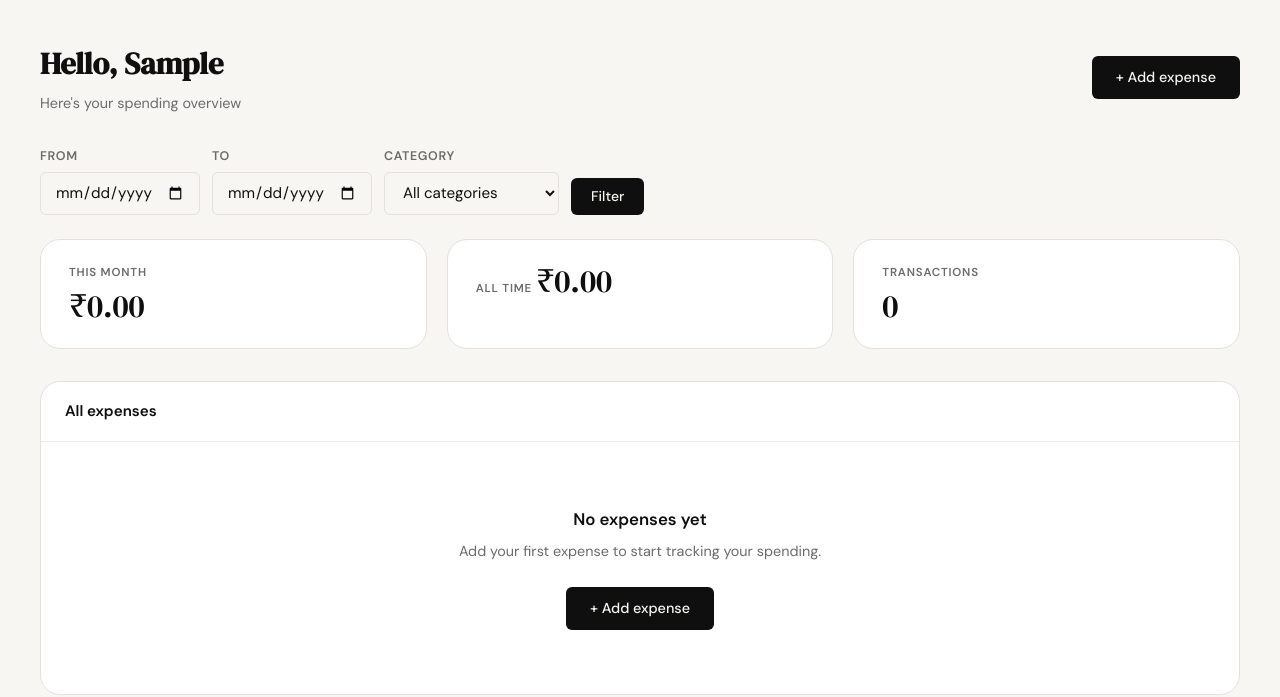
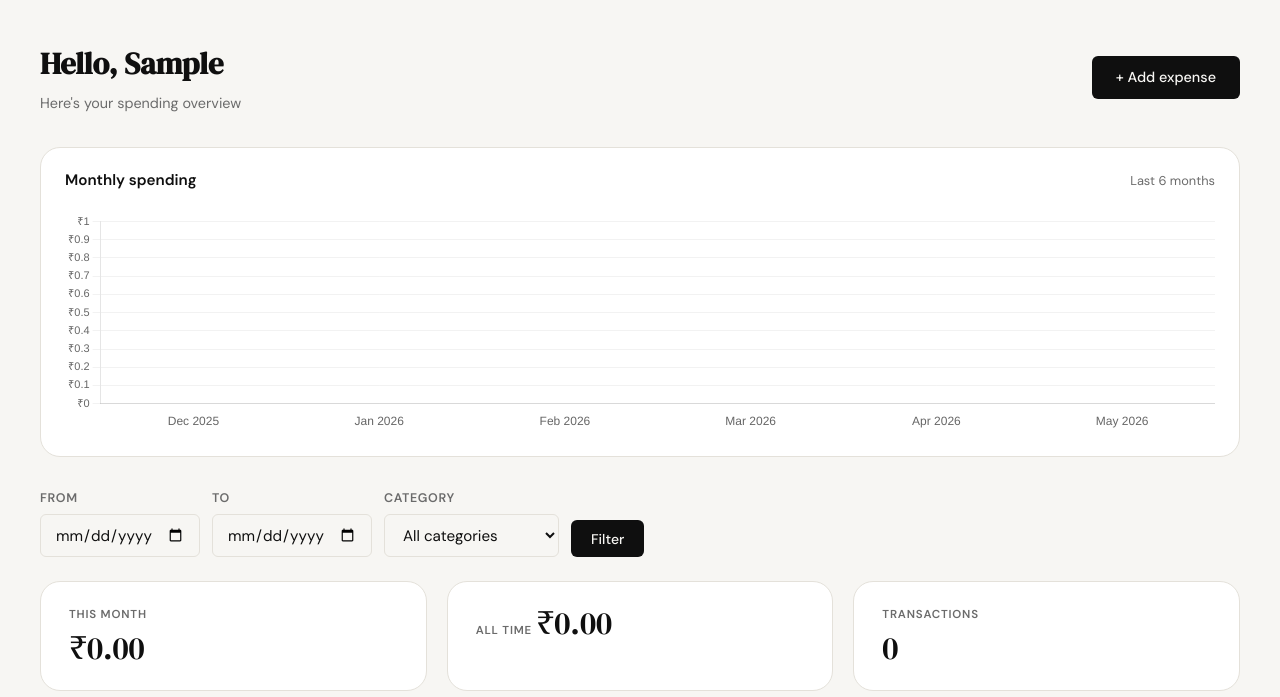
Before and after one commit to aniket28-git/spendly, a Flask app: page /dashboard in a window 1280 px wide. Shown: the part 61-758 px from the top of the page. Run offline with Flask 3, Linux system fonts and the light colour scheme; the visitor is signed in with stand-in values (Sample User, id 1); data that the repository does not hold is empty.

Commit message:
dashboard: add monthly spending bar chart using Chart.js
Co-Authored-By: Claude Sonnet 4.6 <noreply@anthropic.com>

```diff
--- a/app.py
+++ b/app.py
@@ -137,6 +137,25 @@ def dashboard():
         all_time_total = sum(e["amount"] for e in expenses)
         range_total    = None
 
+    # Chart data: last 6 months, always unfiltered
+    chart_expenses = db.execute(
+        "SELECT date, amount FROM expenses WHERE user_id = ?",
+        (session["user_id"],)
+    ).fetchall()
+
+    today = date.today()
+    chart_labels, chart_values = [], []
+    for i in range(5, -1, -1):
+        m, y = today.month - i, today.year
+        while m <= 0:
+            m += 12
+            y -= 1
+        label = date(y, m, 1).strftime("%b %Y")
+        month_prefix = f"{y}-{m:02d}"
+        total = sum(e["amount"] for e in chart_expenses if e["date"].startswith(month_prefix))
+        chart_labels.append(label)
+        chart_values.append(round(total, 2))
+
     db.close()
 
     return render_template(
@@ -154,6 +173,8 @@ def dashboard():
         filter_error=filter_error,
         sort=sort,
         order=order,
+        chart_labels=chart_labels,
+        chart_values=chart_values,
     )
 
 
--- a/static/css/style.css
+++ b/static/css/style.css
@@ -817,6 +817,41 @@ a { color: inherit; text-decoration: none; }
 }
 
 /* ------------------------------------------------------------------ */
+/* Spending chart                                                      */
+/* ------------------------------------------------------------------ */
+
+.chart-card {
+    background: var(--paper-card);
+    border: 1px solid var(--border);
+    border-radius: var(--radius-lg);
+    padding: 1.25rem 1.5rem 1.5rem;
+    margin-bottom: 2rem;
+}
+
+.chart-card-header {
+    display: flex;
+    justify-content: space-between;
+    align-items: baseline;
+    margin-bottom: 1.25rem;
+}
+
+.chart-card-title {
+    font-size: 0.95rem;
+    font-weight: 600;
+    color: var(--ink);
+}
+
+.chart-card-subtitle {
+    font-size: 0.8rem;
+    color: var(--ink-muted);
+}
+
+.chart-wrap {
+    position: relative;
+    height: 220px;
+}
+
+/* ------------------------------------------------------------------ */
 /* Dashboard filter bar                                                */
 /* ------------------------------------------------------------------ */
 
--- a/templates/dashboard.html
+++ b/templates/dashboard.html
@@ -1,6 +1,10 @@
 {% extends "base.html" %}
 
 {% block title %}Dashboard — Spendly{% endblock %}
+
+{% block head %}
+<script src="https://cdn.jsdelivr.net/npm/chart.js@4.4.0/dist/chart.umd.min.js"></script>
+{% endblock %}
 
 {% macro sort_th(col, label, extra_class='') %}
 {% if sort == col %}
@@ -29,6 +33,17 @@
                 <p class="dashboard-subtitle">Here's your spending overview</p>
             </div>
             <a href="{{ url_for('add_expense') }}" class="btn-primary">+ Add expense</a>
+        </div>
+
+        <!-- Spending chart -->
+        <div class="chart-card">
+            <div class="chart-card-header">
+                <h2 class="chart-card-title">Monthly spending</h2>
+                <span class="chart-card-subtitle">Last 6 months</span>
+            </div>
+            <div class="chart-wrap">
+                <canvas id="spendingChart"></canvas>
+            </div>
         </div>
 
         <!-- Date range filter -->
@@ -162,4 +177,54 @@
 
     </div>
 </section>
+
+{% block scripts %}
+<script>
+(function () {
+    const labels = {{ chart_labels | tojson }};
+    const values = {{ chart_values | tojson }};
+    const ctx = document.getElementById('spendingChart').getContext('2d');
+    new Chart(ctx, {
+        type: 'bar',
+        data: {
+            labels,
+            datasets: [{
+                data: values,
+                backgroundColor: 'rgba(26, 71, 42, 0.12)',
+                borderColor: 'rgba(26, 71, 42, 0.75)',
+                borderWidth: 2,
+                borderRadius: 6,
+                borderSkipped: false,
+            }]
+        },
+        options: {
+            responsive: true,
+            maintainAspectRatio: false,
+            plugins: {
+                legend: { display: false },
+                tooltip: {
+                    callbacks: {
+                        label: c => ' ₹' + c.parsed.y.toFixed(2)
+                    }
+                }
+            },
+            scales: {
+                x: {
+                    grid: { display: false },
+                    ticks: { font: { size: 12 } }
+                },
+                y: {
+                    beginAtZero: true,
+                    grid: { color: 'rgba(0,0,0,0.05)' },
+                    ticks: {
+                        callback: v => '₹' + v,
+                        font: { size: 11 }
+                    }
+                }
+            }
+        }
+    });
+})();
+</script>
 {% endblock %}
+{% endblock %}
```
